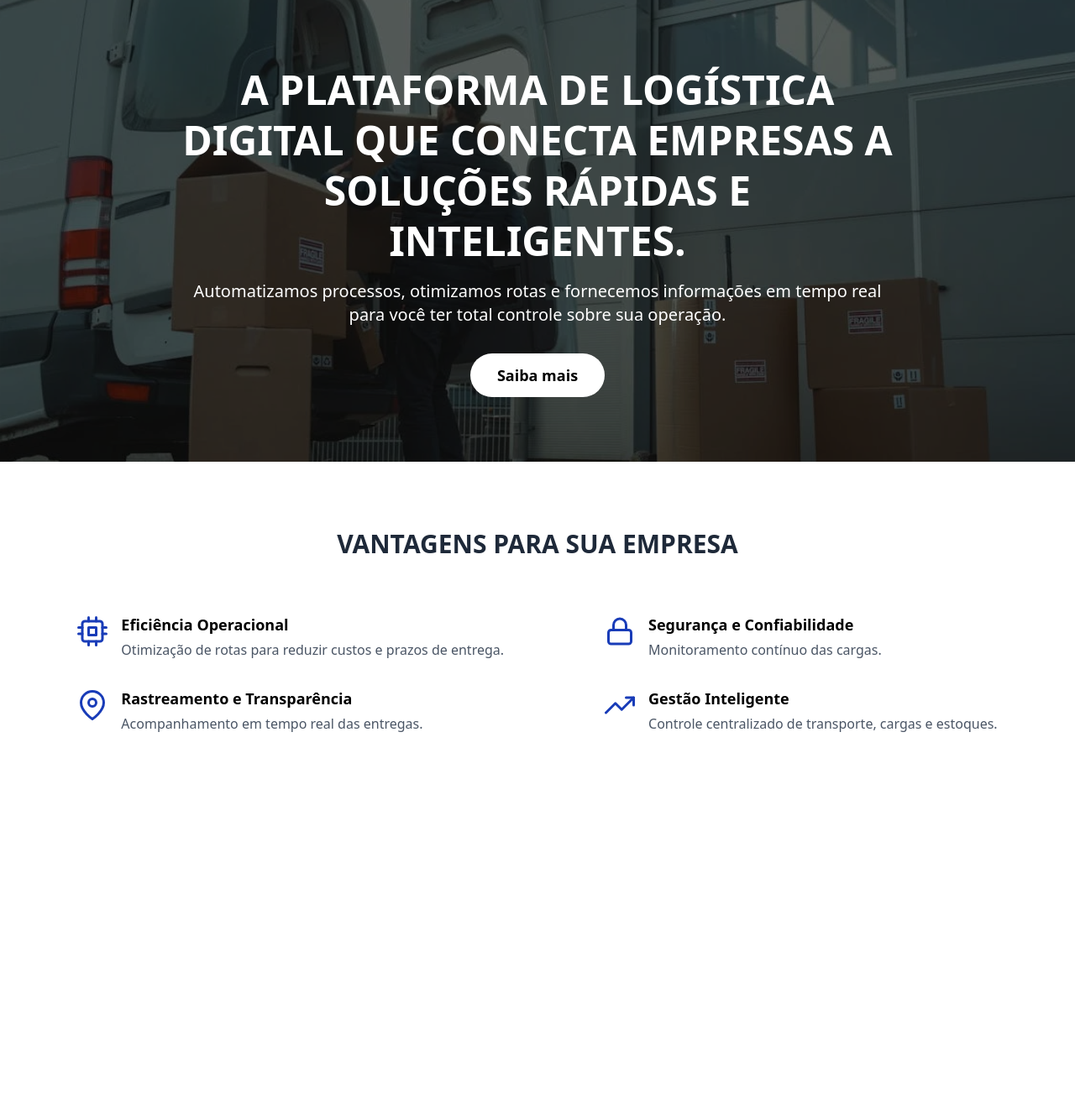
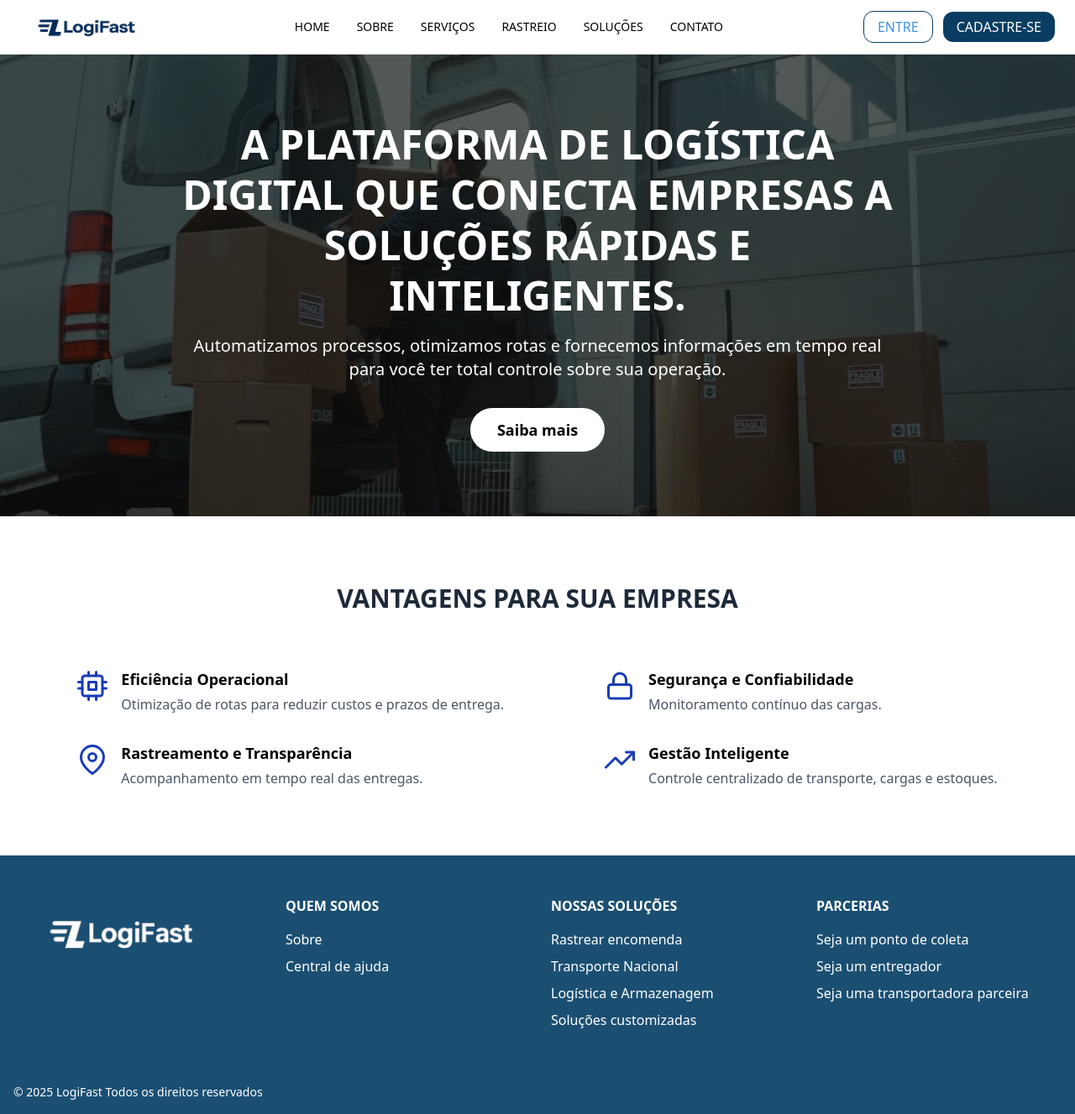
Before and after one commit to luigiikk/front-end-logistic, a React (Vite) app: page /index in a window 1280 px wide. Shown: the whole page at 84% size. Before the commit the page ends 954 px from the top, so only its background shows below. Built offline with nearby package versions, Linux system fonts and the light colour scheme.

Commit message:
Adicionando Header e o Footer na Home

```diff
--- a/src/pages/Home/index.tsx
+++ b/src/pages/Home/index.tsx
@@ -1,3 +1,5 @@
+import Header from "../../components/header/header"
+import Footer from "../../components/Footer/index";
 import { FiCpu, FiMapPin, FiLock, FiTrendingUp } from "react-icons/fi";
 type FeatureCardProps = {
   icon: React.ReactElement;
@@ -18,6 +20,7 @@
 function Home() {
   return (
     <>
+      <Header></Header>
       <section
         className="relative min-h-[550px] bg-cover bg-center flex items-center justify-center text-white"
         style={{ backgroundImage: "url('/home-bg.svg')" }}
@@ -72,6 +75,7 @@
           </div>
         </div>
       </section>
+      <Footer></Footer>
     </>
   );
 }
```
